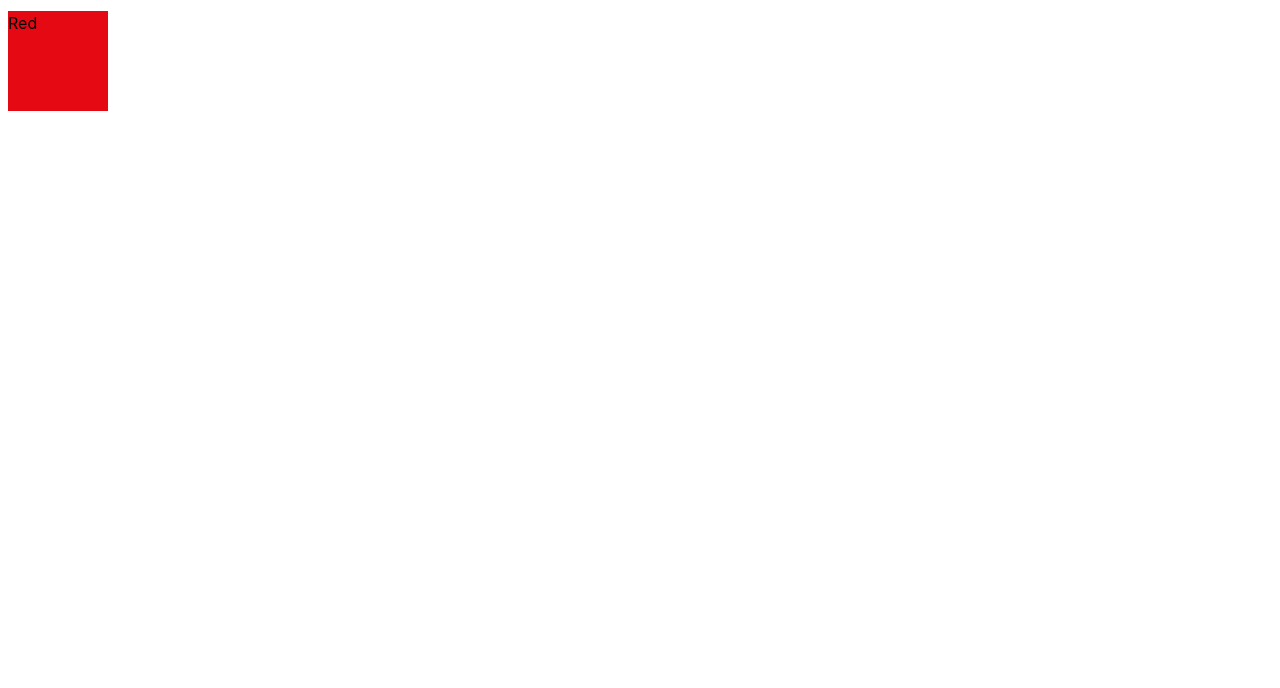
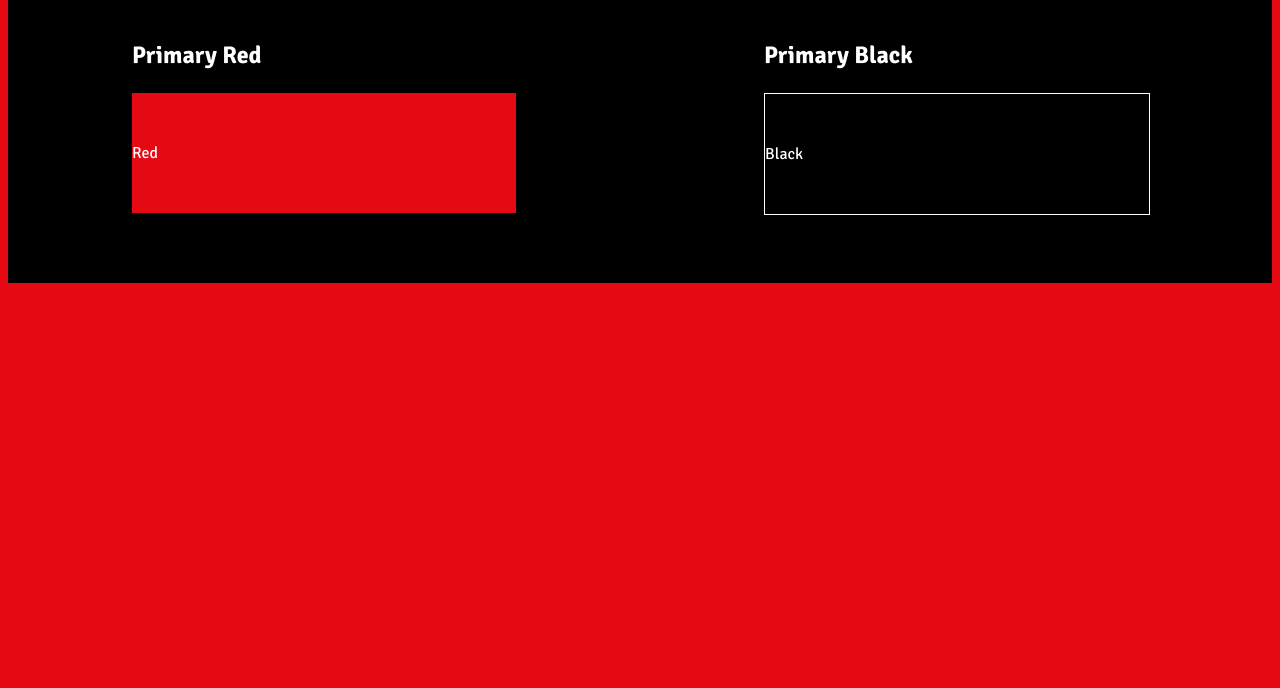
Before and after one commit to benimertcan/reelflix, a website built with Vite: page design-system.html in a window 1280 px wide. Shown: the part 112-800 px from the top of the page. Built offline with nearby package versions, Linux system fonts and the light colour scheme.

Commit message:
Primary Colors added

```diff
--- a/design-system.html
+++ b/design-system.html
@@ -1,19 +1,47 @@
 <!doctype html>
 <html lang="en">
+
 <head>
   <meta charset="UTF-8" />
   <link rel="icon" type="image/svg+xml" href="/vite.svg" />
   <meta name="viewport" content="width=device-width, initial-scale=1.0" />
-    <link role="stylesheet" href="style.css">
-    <link role="stylesheet" href="reset.css">
+  <link rel="preconnect" href="https://fonts.googleapis.com">
+  <link rel="preconnect" href="https://fonts.gstatic.com" crossorigin>
+  <link href="https://fonts.googleapis.com/css2?family=Signika:wght@300..700&display=swap" rel="stylesheet">
+  <link rel="stylesheet" href="style.css">
+  <link rel="stylesheet" href="reset.css">
   <title>ReelFlix-DesignSystem</title>
 </head>
+
 <body>
-    <div id="app">Mertcan
-    <h1>Color System</h1>
-    <div class="rect"><p>Red</p></div>
+  <header>
+    <h1>COLOR SYSTEM</h1>
+  </header>
+  <section class="home-page">
+    <div class="primary">
+      <div class="primary-ones">
+        <div>
+          <h2>Primary Red</h2>
+          <div class="red-one">Red</div>
+        </div>
+      </div>
+      <div class="primary-ones">
+        <div>
+          <h2>Primary Black</h2>
+          <div class="black-one">Black</div>
+        </div>
+      </div>
+    </div>
+
+    <div class="typho-section">
+      <div><h2>Typography Color</h2></div>
+      <div>
+        <div class=""></div>
 
 
       </div>
+    </div>
+  </section>
 </body>
+
 </html>
--- a/style.css
+++ b/style.css
@@ -2,7 +2,9 @@
   font-family: Inter, system-ui, Avenir, Helvetica, Arial, sans-serif;
   line-height: 1.5;
   font-weight: 400;
-
+  --primary-color:#e50914 ;
+  --primary-bg-color:#000000;
+  --default-font:"Signika",sans-serif;
  /*
   color: rgba(255, 255, 255, 0.87);
   background-color: #242424;
@@ -12,13 +14,45 @@
   -webkit-font-smoothing: antialiased;
   -moz-osx-font-smoothing: grayscale;
   */
-  --primary-color:#e50914 ;
-  --primary-bg-color:#000000;
+
 }
-.rect{
-  width: 100px;
-  height: 100px;
+body{
   background-color: var(--primary-color);
+  font-family: var(--default-font);
+}
+.home-page{
+  background-color: var(--primary-bg-color);
+  display: flex;
+  flex-direction: column;
+  justify-content: space-evenly;
+}
+.primary{
+  display: flex;
+  flex-direction: row;
+  justify-content: space-around;
+  margin: 3vw 0;
+}
+.primary-ones{
+  width:30vw;
+  height: 15vh;
+  color: white;
+  margin-bottom: 2rem;
+}
+.red-one{
+  background-color: var(--primary-color);
+  width:30vw;
+  height: 15vh;
+  display: flex;
+  justify-content: flex-start;
+  align-items: center;
+}
+.black-one{
+  width:30vw;
+  height: 15vh;
+  border:solid white 1px;
+  display: flex;
+  justify-content: flex-start;
+  align-items: center;
 }
 /*
 a {
```
Lines whose indentation alone changed are shown as unchanged.
